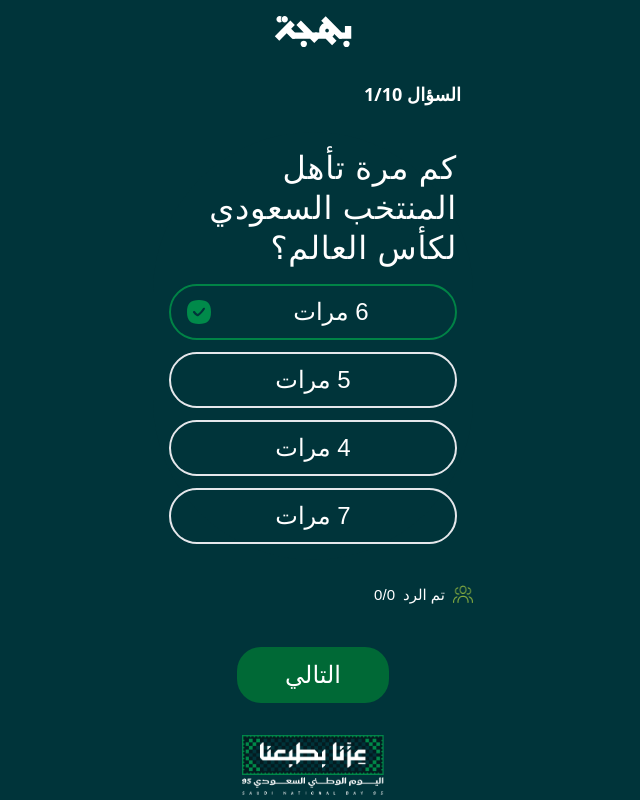
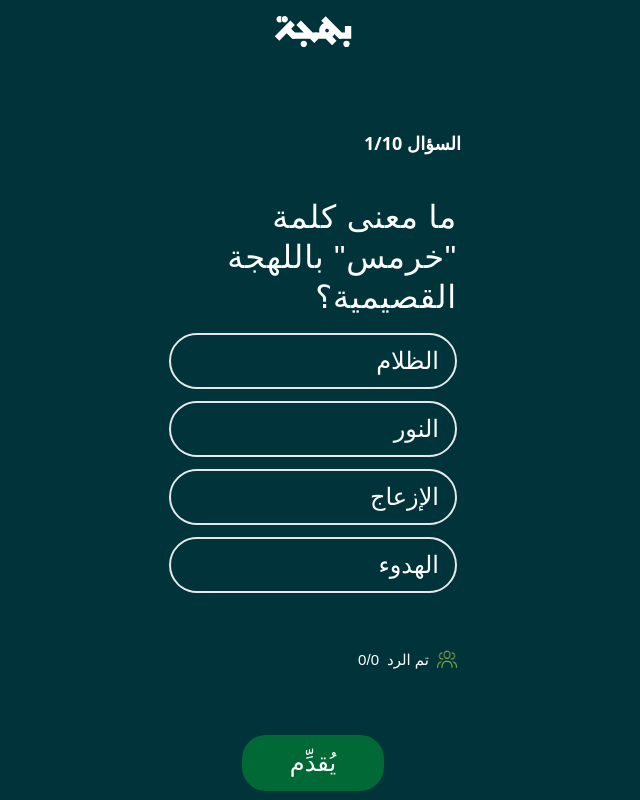
Before and after one commit to rehan-ch/bahjah-react, a React (Create React App) app: page /host-questions in a window 1280 px wide. Shown: the top 800 px of the page, without its empty margins (327-967 px from the left). Built offline with nearby package versions, Linux system fonts and the light colour scheme; no server answers.

Commit message:
allow host to participate as player

```diff
--- a/src/pages/Host/HostGameControl.jsx
+++ b/src/pages/Host/HostGameControl.jsx
@@ -1,4 +1,4 @@
-import { useMemo } from 'react'
+import React, { useMemo, useState } from 'react'
 import { useNavigate } from 'react-router-dom'
 import apiService from '../../services/apiService'
 import User from '../../assests/multiuser.png'
@@ -7,9 +7,60 @@ import GreenButton from '../../Components/GreenButton'
 const HostGameControl = ({ data }) => {
   const navigate = useNavigate()
   const game_id = localStorage.getItem('game_id')
+  const isQuestionSubmitted = localStorage.getItem('isQuestionSubmitted')
+  const [isSubmitting, setIsSubmitting] = useState(isQuestionSubmitted)
+  const player_id = data?.game?.host?.player_id
+  const [selectedOption, setSelectedOption] = useState(null)
+  const [error, setError] = useState(null)
+
   const currentQuestion = data?.game?.current_question_index + 1 || 1
   const totalQuestions = data?.game?.total_questions || 10
   const questionData = data?.current_question || null
+  // Extract question and options from the data
+  const question = questionData?.question || "ما معنى كلمة \"خرمس\" باللهجة القصيمية؟"
+  const options = questionData?.options ? [
+    questionData.options.a,
+    questionData.options.b,
+    questionData.options.c,
+    questionData.options.d
+  ] : ["الظلام", "النور", "الإزعاج", "الهدوء"]
+
+  // Function to get option letter (a, b, c, d) from option text
+  const getOptionLetter = (optionText) => {
+    const optionIndex = options.findIndex(opt => opt === optionText);
+    return ['a', 'b', 'c', 'd'][optionIndex];
+  };
+
+  // Function to submit answer
+  const handleSubmitAnswer = async () => {
+    if (!game_id || !player_id || !selectedOption) {
+      setError("Missing required data for submission");
+      return;
+    }
+    setError(null);
+    try {
+      const questionIndex = data?.game?.current_question_index || 0;
+      const selectedOptionLetter = getOptionLetter(selectedOption);
+       await apiService.submitPlayerAnswer(
+        game_id,
+        player_id,
+        questionIndex,
+        selectedOptionLetter
+      );
+      localStorage.setItem('isQuestionSubmitted', "submitted")
+      setIsSubmitting("submitted")
+    } catch (error) {
+      setError("Failed to submit answer");
+    }
+  };
+
+const handleNextQuestion = async () => {
+  await apiService.getGameLeaderboard(game_id);
+  localStorage.setItem('isQuestionSubmitted', "")
+  setIsSubmitting("")
+  navigate('/question-result');
+}
+
 const playerData = data?.players || 0
   const totalPlayers = data?.players?.length || 0
   const playerAnswered = useMemo(() => {
@@ -19,59 +70,52 @@ const HostGameControl = ({ data }) => {
     return 0
   }, [playerData])
 
-  const question = questionData?.question || "كم مرة تأهل المنتخب السعودي لكأس العالم؟"
-  const correctAnswer = questionData?.correct || "a"
-  const options = questionData?.options ? [
-    { letter: 'a', text: questionData.options.a },
-    { letter: 'b', text: questionData.options.b },
-    { letter: 'c', text: questionData.options.c },
-    { letter: 'd', text: questionData.options.d }
-  ] : [
-    { letter: 'a', text: "6 مرات" },
-    { letter: 'b', text: "5 مرات" },
-    { letter: 'c', text: "4 مرات" },
-    { letter: 'd', text: "7 مرات" }
-  ]
-  const handleNextQuestion = async () => {
-    await apiService.getGameLeaderboard(game_id);
-    navigate('/question-result');
-  }
+
   return (
-    <div className="flex flex-col overflow-y-auto">
+    <div className="flex justify-center items-center min-h-screen bg-custom overflow-y-auto scrollbar-hide">
+    <div className="w-[420px] overflow-hidden">
+      <div className="min-h-full bg-custom text-white flex flex-col overflow-y-auto">
         <div className="flex-1 px-6 py-4 space-y-6 overflow-y-auto">
+          {error && (
+            <div className="bg-red-600 text-white p-3 rounded-full text-center" dir="rtl">
+              {error}
+            </div>
+          )}
           <div className="text-right" dir="rtl">
             <h2 className="text-lg font-bold mr-3">السؤال {currentQuestion}/{totalQuestions}</h2>
           </div>
+
           <div className="bg-custom rounded-full p-4" dir="rtl">
-          <p className="text-white text-right leading-10 tracking-wide mb-4 font-saudi text-[32px]">
+            <h2 className="text-white text-right leading-10 tracking-wide mb-4 font-saudi text-[32px]">
               {question}
-          </p>
+            </h2>
             <div className="space-y-3">
-            {options?.map((option, idx) => (
-              <div
+              {options.map((option, idx) => (
+                <button
                   key={idx}
+                  onClick={() => setSelectedOption(option)}
                   className={`
-                      w-full py-2 px-4 rounded-full border-2 flex items-center font-saudi text-[24px] justify-space-around
-                      ${option.letter === correctAnswer
+                    w-full py-2 px-4 rounded-full border-2 flex items-center justify-between font-saudi text-[24px]
+                    ${selectedOption === option
                       ? "border-borderGreen text-white"
-                    : "text-white"
+                      : "text-white hover:border-borderGreen"
                     }
                   `}
                   dir="rtl"
                 >
-                <span className="flex-1 text-center">{option.text}</span>
-                {option.letter === correctAnswer && (
-                  <div className="w-6 h-6 flex items-center justify-center mr-3">
+                  <span>{option}</span>
+                  {selectedOption === option && (
+                    <div className="w-6 h-6 flex items-center justify-center">
                       <svg xmlns="http://www.w3.org/2000/svg" width="22" height="22" viewBox="0 0 22 22" fill="none" className="w-6 h-6">
-                      <path d="M11 0C3.29 0 0 3.29 0 11C0 18.71 3.29 22 11 22C18.71 22 22 18.71 22 11C22 3.29 18.71 0 11 0ZM16.305 8.539C14.993 10.592 13.125 13.165 10.304 14.858C9.98 15.053 9.573 15.048 9.254 14.845C7.734 13.882 6.593 12.85 5.66 11.597C5.33 11.154 5.422 10.528 5.865 10.198C6.307 9.868 6.934 9.961 7.263 10.403C7.937 11.308 8.751 12.082 9.799 12.808C11.959 11.348 13.443 9.301 14.618 7.462C14.917 6.996 15.535 6.86 15.999 7.158C16.465 7.456 16.602 8.074 16.305 8.539Z" fill="#008A4A" />
+                        <path d="M11 0C3.29 0 0 3.29 0 11C0 18.71 3.29 22 11 22C18.71 22 22 18.71 22 11C22 3.29 18.71 0 11 0ZM16.305 8.539C14.993 10.592 13.125 13.165 10.304 14.858C9.98 15.053 9.573 15.048 9.254 14.845C7.734 13.882 6.593 12.85 5.66 11.597C5.33 11.154 5.422 10.528 5.865 10.198C6.307 9.868 6.934 9.961 7.263 10.403C7.937 11.308 8.751 12.082 9.799 12.808C11.959 11.348 13.443 9.301 14.618 7.462C14.917 6.996 15.535 6.86 15.999 7.158C16.465 7.456 16.602 8.074 16.305 8.539Z" fill="#008A4A"/>
                       </svg>
                     </div>
                   )}
-              </div>
+                </button>
               ))}
             </div>
           </div>
-        <div className="bg-transparent text-right" dir="rtl">
+          <div className="bg-custom rounded-full p-4 text-center" dir="rtl">
                 <div className="flex items-center gap-2 mb-2">
                   <img src={User} alt="Logo" className="w-5 h-5" />
                   <span className="text-white font-saudi text-[15px]">تم الرد</span>
@@ -81,9 +125,16 @@ const HostGameControl = ({ data }) => {
             </div>
           </div>
         </div>
-      <div className="p-4 flex justify-center">
+        <div className="p-6 flex justify-center">
           <div className="space-y-3">
+            {isSubmitting === "submitted" ? (
                 <GreenButton text="التالي" handleClick={handleNextQuestion} />
+              ) : (
+                <GreenButton text="يُقدِّم" handleClick={handleSubmitAnswer} />
+              )
+            }
+          </div>
+        </div>
       </div>
     </div>
   </div>
```
Lines whose indentation alone changed are shown as unchanged.
